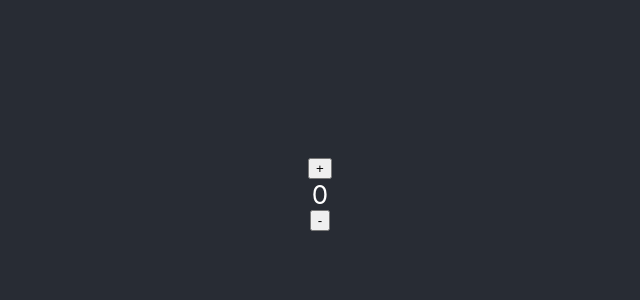
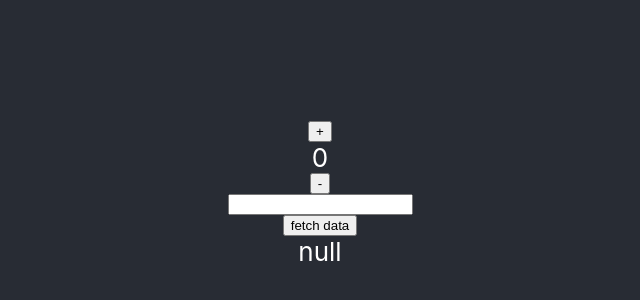
Before and after one commit to nkoster/redux-counter-saga, a React (Create React App) app: page / in a window 1280 px wide. Shown: the part 206-506 px from the top of the page, without its empty margins (320-960 px from the left). Built offline with nearby package versions, Linux system fonts and the light colour scheme.

Commit message:
Add a fetch() GET, state and saga

```diff
--- a/src/App.js
+++ b/src/App.js
@@ -1,5 +1,13 @@
+import { useState } from "react";
 import { useSelector, useDispatch } from "react-redux";
-import { incrementAsync, decrementAsync, selectCount, selectLoading } from "../src/redux/counter/counterSlice";
+import {
+  incrementAsync,
+  decrementAsync,
+  selectCount,
+  selectLoading,
+} from "../src/redux/counter/counterSlice";
+import { fetchData } from "./redux/data/dataSlice";
+
 import "./App.css";
 
 function App() {
@@ -7,13 +15,31 @@ function App() {
   const loading = useSelector(selectLoading);
   const dispatch = useDispatch();
 
+  const [newData, setNewData] = useState(useSelector((state) => state.data.data));
+  const data = useSelector((state) => state.data.data);
+  const dataLoading = useSelector((state) => state.data.loading);
+  const dataError = useSelector((state) => state.data.error);
+
   return (
     <div className="App">
       <header className="App-header">
-        <button disabled={loading} onClick={() => dispatch(incrementAsync())}>+</button>
+        <button disabled={loading} onClick={() => dispatch(incrementAsync())}>
+          +
+        </button>
         <span>{count}</span>
-        <button disabled={loading} onClick={() => dispatch(decrementAsync())}>-</button>
+        <button disabled={loading} onClick={() => dispatch(decrementAsync())}>
+          -
+        </button>
         {loading && <p>pls standby...</p>}
+        <input type="text" name="data" value={newData || ''} onChange={e => setNewData(e.target.value)}/>
+        <button
+          disabled={dataLoading}
+          onClick={() => dispatch(fetchData(newData))}
+        >
+          fetch data
+        </button>
+        {dataError && <p>{dataError}</p>}
+        <div>{JSON.stringify(data)}</div>
       </header>
     </div>
   );
--- a/src/index.js
+++ b/src/index.js
@@ -7,12 +7,15 @@ import createSagaMiddleware from "redux-saga";
 import { Provider } from "react-redux";
 import counterReducer from "../src/redux/counter/counterSlice";
 import { watchIncrementAsync, watchDecrementAsync } from "../src/redux/counter/sagas";
+import dataReducer from './redux/data/dataSlice';
+import { watchFetchData } from './redux/data/sagas';
 
 const sagaMiddleware = createSagaMiddleware();
 
 const store = configureStore({
   reducer: {
     counter: counterReducer,
+    data: dataReducer,
   },
   middleware: (getDefaultMiddleware) =>
     getDefaultMiddleware().concat(sagaMiddleware),
@@ -20,6 +23,7 @@ const store = configureStore({
 
 sagaMiddleware.run(watchIncrementAsync);
 sagaMiddleware.run(watchDecrementAsync);
+sagaMiddleware.run(watchFetchData);
 
 const root = ReactDOM.createRoot(document.getElementById("root"));
 root.render(
--- /dev/null
+++ b/src/redux/data/dataSlice.js
@@ -0,0 +1,31 @@
+import { createSlice } from '@reduxjs/toolkit';
+
+export const dataSlice = createSlice({
+  name: 'data',
+  initialState: {
+    data: null,
+    loading: false,
+    error: null,
+  },
+  reducers: {
+    fetchData: (state) => {
+      state.loading = true;
+    },
+    fetchDataSuccess: (state, action) => {
+      state.loading = false;
+      state.data = action.payload;
+      state.error = null;
+    },
+    fetchDataFailure: (state, action) => {
+      state.loading = false;
+      state.data = null;
+      state.error = action.payload;
+    },
+  },
+});
+
+export const { fetchData, fetchDataSuccess, fetchDataFailure } = dataSlice.actions;
+export const selectData = (state) => state.data.data;
+export const selectDataLoading = (state) => state.data.loading;
+export const selectDataError = (state) => state.data.error;
+export default dataSlice.reducer;
--- /dev/null
+++ b/src/redux/data/sagas.js
@@ -0,0 +1,26 @@
+import { takeEvery, put, call } from 'redux-saga/effects';
+import { fetchDataSuccess, fetchDataFailure } from './dataSlice';
+
+async function fetchDataFromApi(query) {
+    console.log('QUERY', query)
+  const response = await fetch(`https://api.github.com/users/${query}`);
+  if (!response.ok) {
+    console.log('ERROR', response.status);
+    throw new Error(`HTTP error! status: ${response.status}`);
+  }
+  return response.json();
+}
+
+function* fetchData(action) {
+    console.log('fetchData action', action);
+  try {
+    const data = yield call(fetchDataFromApi, action.payload);
+    yield put(fetchDataSuccess(data));
+  } catch (error) {
+    yield put(fetchDataFailure(error.message));
+  }
+}
+
+export function* watchFetchData() {
+  yield takeEvery('data/fetchData', fetchData);
+}
```
